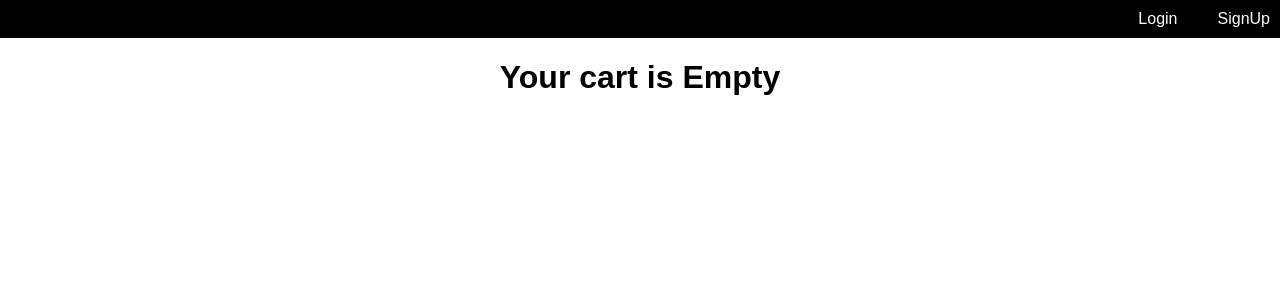
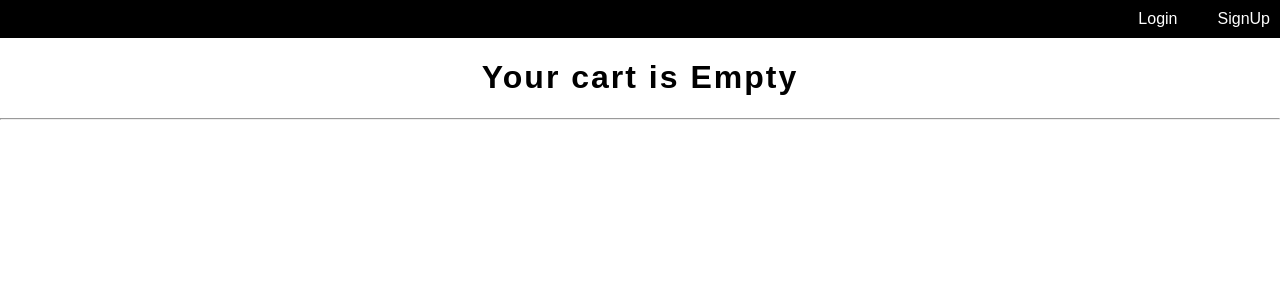
Before and after one commit to Ramakrishnahm/react-projects-1, a React (Create React App) app: page /cart in a window 1280 px wide. Shown: the top 300 px of the page. Built offline with nearby package versions, Linux system fonts and the light colour scheme.

Commit message:
added cart style

```diff
--- a/src/App.css
+++ b/src/App.css
@@ -200,4 +200,5 @@
 }
 .cart-comp {
   text-align: center;
+  letter-spacing: 2px;
 }
--- a/src/components/navbar/Cart.js
+++ b/src/components/navbar/Cart.js
@@ -2,6 +2,7 @@ const Cart = () => {
   return (
     <>
       <h1 className="cart-comp">Your cart is Empty</h1>
+      <hr />
     </>
   );
 };
```
